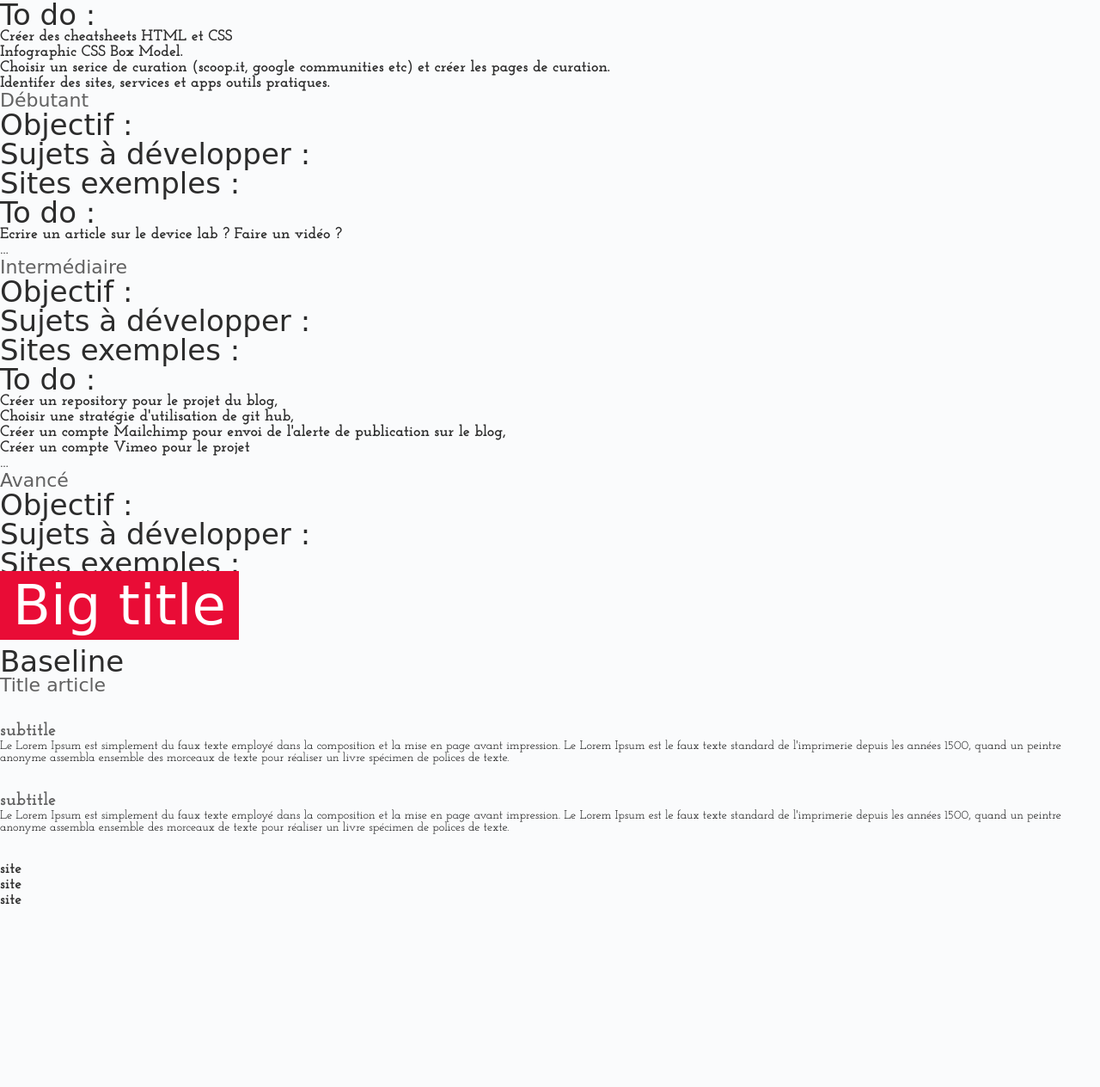
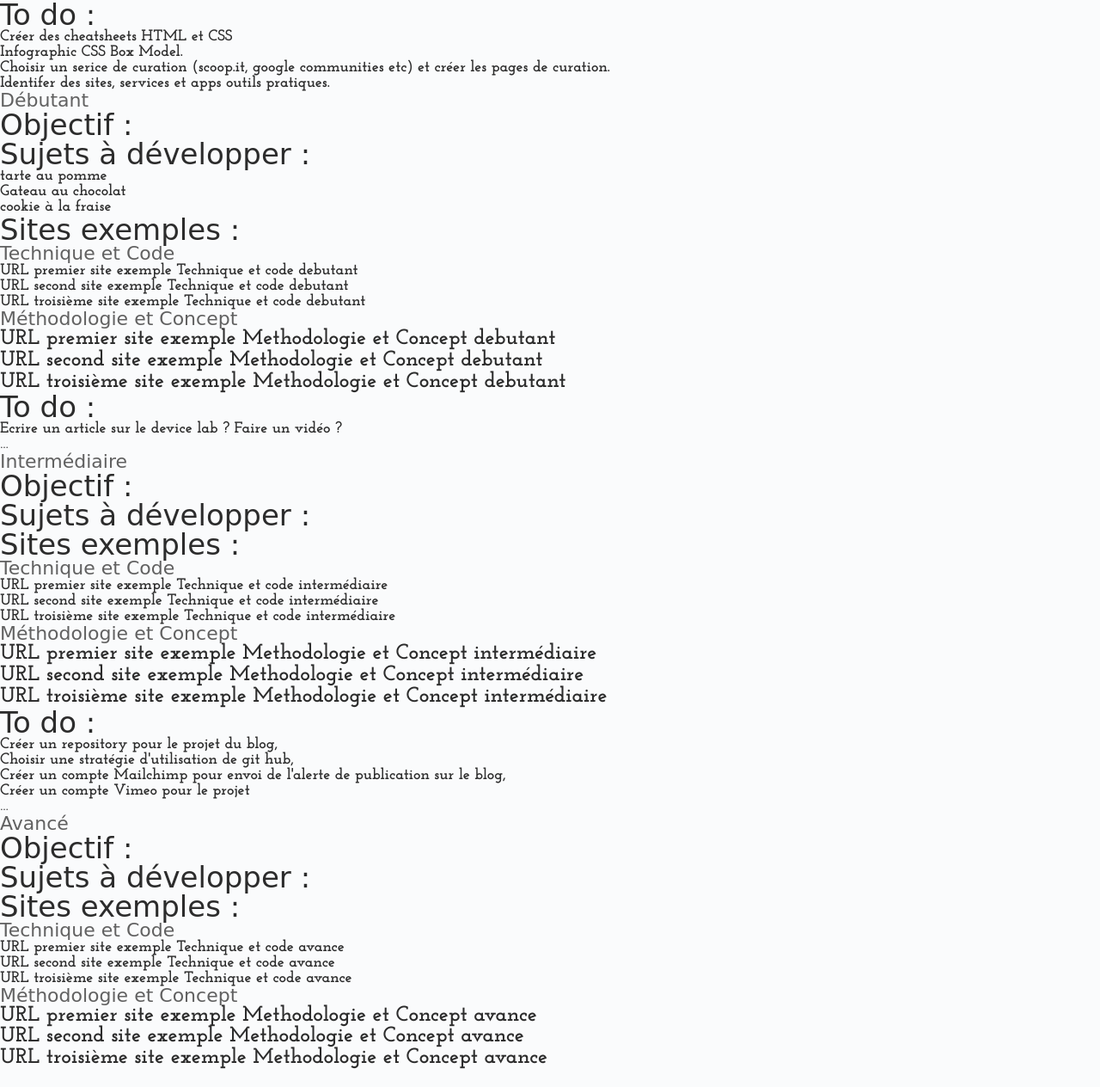
Before and after one commit to celinemoreno/D4id-201617-gridlayout1, a plain HTML site: page index.html in a window 1280 px wide. Shown: the top 1264 px of the page at 86% size. Before the commit the page ends 1056 px from the top, so only its background shows below. Drawn offline with Linux system fonts and the light colour scheme; a web font is replaced by a local one.

Commit message:
Ajout de listes et h3

```diff
--- a/index.html
+++ b/index.html
@@ -1,5 +1,6 @@
 <!DOCTYPE html>
 <html>
+
 <head>
     <meta charset="utf-8">
     <title> Hello Grid </title>
@@ -7,13 +8,12 @@
     <link href="https://fonts.googleapis.com/css?family=Fredericka+the+Great|Josefin+Slab:400,700" rel="stylesheet">
     <link rel="stylesheet" href="styles/typo.css">
     <link rel="stylesheet" href="styles/main.css">
+    <link rel="stylesheet" href="styles/layout.css">
 </head>
 
 <body>
-
-
-    <section>
-
+    <section id="container">
+        <section id="debutant">
             <div class="todo">
                 <h2>To do :</h2>
                 <ul>
@@ -23,8 +23,54 @@
                     <li>Identifer des sites, services et apps outils pratiques.</li>
                 </ul>
             </div>
+            <div id="debutanttitre">
+                <h3>Débutant</h3>
+            </div>
 
-<h3>Débutant</h3>
+            <div class="objectif">
+                <h2>Objectif :</h2>
+            </div>
+
+            <div class="sujets_developper">
+                <h2>Sujets à développer :</h2>
+                <ul>
+                    <li>tarte au pomme</li>
+                    <li>Gateau au chocolat</li>
+                    <li>cookie à la fraise</li>
+                </ul>
+            </div>
+
+            <div class="sites_exemples">
+                <h2>Sites exemples :</h2>
+                <h3>Technique et Code</h3>
+                  <ul>
+                    <li>URL premier site exemple Technique et code debutant</li>
+                    <li>URL second site exemple Technique et code debutant</li>
+                    <li>URL troisième site exemple Technique et code debutant</li>
+                  </ul>
+                <h3>Méthodologie et Concept</3>
+                  <ul>
+                    <li>URL premier site exemple Methodologie et Concept debutant</li>
+                    <li>URL second site exemple Methodologie et Concept debutant</li>
+                    <li>URL troisième site exemple Methodologie et Concept debutant</li>
+                  </ul>
+            </div>
+
+        </section>
+
+        <section id="intermediaire">
+
+            <div class="todo">
+                <h2>To do :</h2>
+                <ul>
+                    <li>Ecrire un article sur le device lab ? Faire un vidéo ?</li>
+                    <li>…</li>
+                </ul>
+            </div>
+
+            <div id="intermediairetitre">
+                <h3>Intermédiaire</h3>
+            </div>
 
             <div class="objectif">
                 <h2>Objectif :</h2>
@@ -36,22 +82,38 @@
 
             <div class="sites_exemples">
                 <h2>Sites exemples :</h2>
+                <h3>Technique et Code</h3>
+                <ul>
+                  <li>URL premier site exemple Technique et code intermédiaire</li>
+                  <li>URL second site exemple Technique et code intermédiaire</li>
+                  <li>URL troisième site exemple Technique et code intermédiaire</li>
+                </ul>
+                <h3>Méthodologie et Concept</3>
+                  <ul>
+                    <li>URL premier site exemple Methodologie et Concept intermédiaire</li>
+                    <li>URL second site exemple Methodologie et Concept intermédiaire</li>
+                    <li>URL troisième site exemple Methodologie et Concept intermédiaire</li>
+                  </ul>
             </div>
 
         </section>
 
+        <section id="avance">
+            <div class="todo">
 
-  <section>
-
-    <div class="todo">
                 <h2>To do :</h2>
                 <ul>
-        <li>Ecrire un article sur le device lab ? Faire un vidéo ?</li>
+                    <li>Créer un repository pour le projet du blog,</li>
+                    <li>Choisir une stratégie d'utilisation de git hub,</li>
+                    <li>Créer un compte Mailchimp pour envoi de l'alerte de publication sur le blog,</li>
+                    <li>Créer un compte Vimeo pour le projet</li>
                     <li>…</li>
                 </ul>
             </div>
 
-<h3>Intermédiaire</h3>
+            <div id="avancetitre">
+                <h3>Avancé</h3>
+            </div>
 
             <div class="objectif">
                 <h2>Objectif :</h2>
@@ -63,41 +125,27 @@
 
             <div class="sites_exemples">
                 <h2>Sites exemples :</h2>
+                  <h3>Technique et Code</h3>
+                  <ul>
+                    <li>URL premier site exemple Technique et code avance</li>
+                    <li>URL second site exemple Technique et code avance</li>
+                    <li>URL troisième site exemple Technique et code avance</li>
+                  </ul>
+                  <h3>Méthodologie et Concept</3>
+                    <ul>
+                      <li>URL premier site exemple Methodologie et Concept avance</li>
+                      <li>URL second site exemple Methodologie et Concept avance</li>
+                      <li>URL troisième site exemple Methodologie et Concept avance</li>
+                    </ul>
             </div>
 
         </section>
 
-
-    <section>
-
-    <div class="todo">
-      <h2>To do :</h2>
-      <ul>
-      <li>Créer un repository pour le projet du blog,</li>
-      <li>Choisir une stratégie d'utilisation de git hub,</li>
-      <li>Créer un compte Mailchimp pour envoi de l'alerte de publication sur le blog,</li>
-      <li>Créer un compte Vimeo pour le projet</li>
-      <li>…</li>
-    </ul>
-    </div>
-
-  <h3>Avancé</h3>
-
-    <div class="objectif">
-      <h2>Objectif :</h2>
-    </div>
-
-    <div class="sujets_developper">
-      <h2>Sujets à développer :</h2>
-    </div>
-
-    <div class="sites_exemples">
-      <h2>Sites exemples :</h2>
-    </div>
-
     </section>
 
 
+
+    <br><br>
     <h1> Big title </h1>
     <br />
     <br>
@@ -106,11 +154,13 @@
     <br />
     <br>
     <h4> subtitle </h4>
-    <p> Le Lorem Ipsum est simplement du faux texte employé dans la composition et la mise en page avant impression. Le Lorem Ipsum est le faux texte standard de l'imprimerie depuis les années 1500, quand un peintre anonyme assembla ensemble des morceaux de texte pour réaliser un livre spécimen de polices de texte.  </p>
+    <p> Le Lorem Ipsum est simplement du faux texte employé dans la composition et la mise en page avant impression. Le Lorem Ipsum est le faux texte standard de l'imprimerie depuis les années 1500, quand un peintre anonyme assembla ensemble des morceaux
+        de texte pour réaliser un livre spécimen de polices de texte. </p>
     <br />
     <br>
     <h4> subtitle </h4>
-    <p> Le Lorem Ipsum est simplement du faux texte employé dans la composition et la mise en page avant impression. Le Lorem Ipsum est le faux texte standard de l'imprimerie depuis les années 1500, quand un peintre anonyme assembla ensemble des morceaux de texte pour réaliser un livre spécimen de polices de texte.  </p>
+    <p> Le Lorem Ipsum est simplement du faux texte employé dans la composition et la mise en page avant impression. Le Lorem Ipsum est le faux texte standard de l'imprimerie depuis les années 1500, quand un peintre anonyme assembla ensemble des morceaux
+        de texte pour réaliser un livre spécimen de polices de texte. </p>
     <br />
     <br>
     <ul>
@@ -119,4 +169,5 @@
         <li>site</li>
     </ul>
 </body>
+
 </html>
```
Lines whose indentation alone changed are shown as unchanged.
